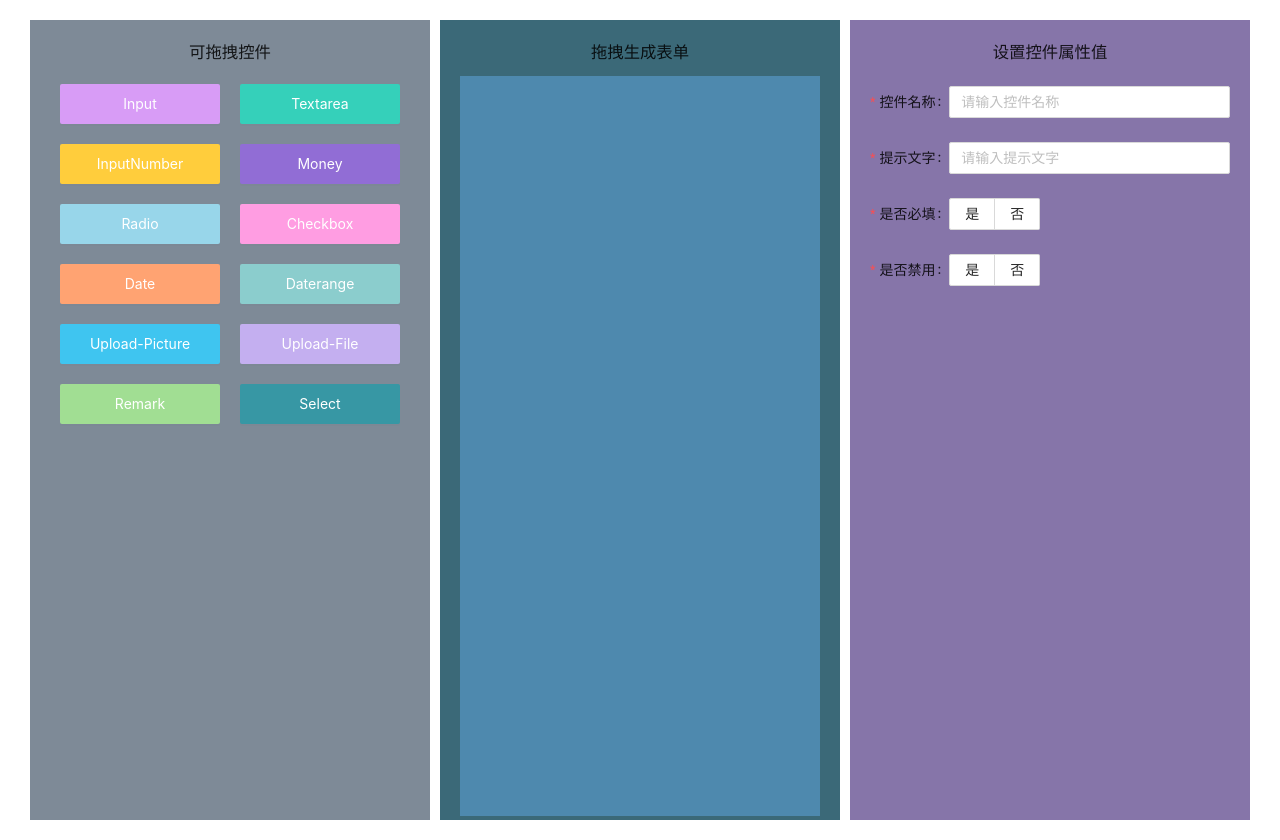
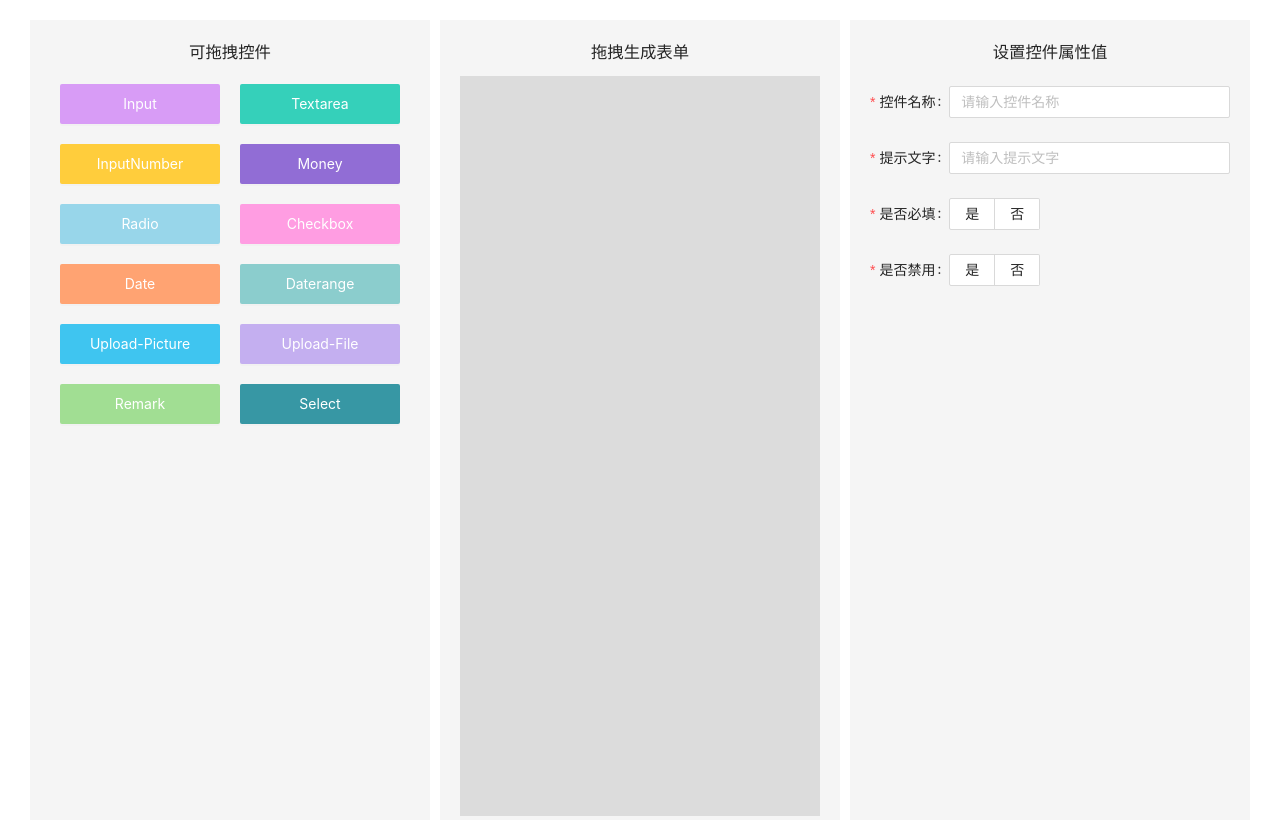
Before and after one commit to yji234/dynamic-form-pc, a React (Create React App) app: page /form/create-form-set-attr in a window 1280 px wide. Built offline with nearby package versions, Linux system fonts and the light colour scheme.

Commit message:
:art: modify bg color

```diff
--- a/src/dynamic-form/view/CreateFormSetAttr.tsx
+++ b/src/dynamic-form/view/CreateFormSetAttr.tsx
@@ -148,7 +148,7 @@ const CreateFormSetAttr: FC<{}> = () => {
     >
       <div
         className="drag-source"
-        style={{ width: '400px', background: '#7E8A97', padding: "20px", marginRight: '10px' }}
+        style={{ width: '400px', background: '#F5F5F5', padding: '20px', marginRight: '10px' }}
       >
         <h3 style={{ textAlign: 'center' }}>可拖拽控件</h3>
         {
@@ -169,13 +169,13 @@ const CreateFormSetAttr: FC<{}> = () => {
       </div>
       <div
         className="drag-target"
-        style={{ width: '400px', height: '800px', background: '#3B6978', padding: "20px", marginRight: '10px' }}
+        style={{ width: '400px', height: '800px', background: '#F5F5F5', padding: '20px', marginRight: '10px' }}
       >
         <h3 style={{ marginBottom: '10px', textAlign: 'center' }}>拖拽生成表单</h3>
         <div
           style={{
             height: '740px',
-            background: '#4E89AE',
+            background: '#DCDCDC',
             overflowY: 'hidden',
           }}
           onDrop={handleDrop}
@@ -251,7 +251,7 @@ const CreateFormSetAttr: FC<{}> = () => {
       </div>
       <div
         className="set-attr"
-        style={{ width: '400px', height: '800px', background: '#8675A9', padding: '20px' }}
+        style={{ width: '400px', height: '800px', background: '#F5F5F5', padding: '20px' }}
       >
         <h3 style={{ marginBottom: '20px', textAlign: 'center' }}>设置控件属性值</h3>
         <Form form={form} name="setAttr">
```
